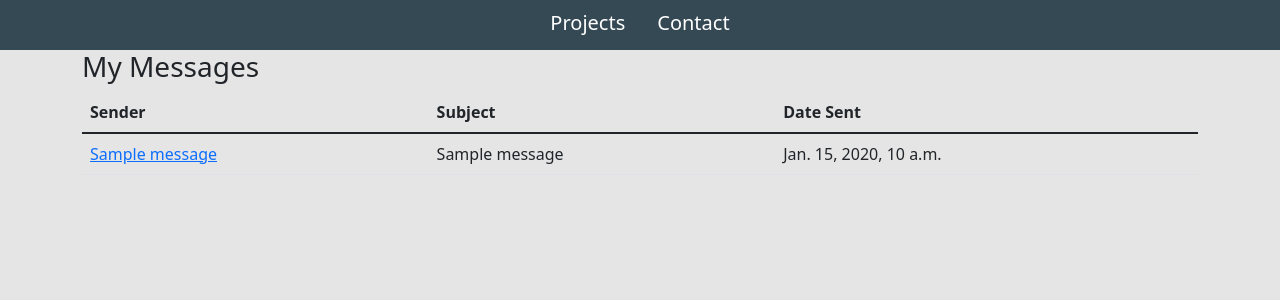
After one commit to JohnG88/my_portfilio, a Django app: page /inbox/ in a window 1280 px wide. The commit adds this page. Shown: the top 300 px of the page. Run offline with Django 4.2, Linux system fonts and the light colour scheme; tables that the repository leaves empty hold one stand-in row (values such as "Sample post"); some libraries are stand-ins or nearby versions.

Commit message:
Added messaging functionality, but it is only one way

```diff
--- a/portfoliowebsite/base/admin.py
+++ b/portfoliowebsite/base/admin.py
@@ -1,8 +1,9 @@
 from django.contrib import admin
-from .models import Project, Skill, Tag
+from .models import Project, Skill, Tag, Message
 
 # Register your models here.
 
 admin.site.register(Project)
 admin.site.register(Skill)
 admin.site.register(Tag)
+admin.site.register(Message)
--- a/portfoliowebsite/base/models.py
+++ b/portfoliowebsite/base/models.py
@@ -32,3 +32,15 @@ class Tag(models.Model):
 
     def __str__(self):
         return self.name
+
+class Message(models.Model):
+    name = models.CharField(max_length=200)
+    email = models.CharField(max_length=200)
+    subject = models.CharField(max_length=200)
+    body = models.TextField()
+    is_read = models.BooleanField(default=False)
+    created = models.DateTimeField(auto_now_add=True)
+    id = models.UUIDField(default=uuid.uuid4, unique=True, primary_key=True, editable=False)
+
+    def __str__(self):
+        return self.name
--- /dev/null
+++ b/portfoliowebsite/base/templates/base/inbox.html
@@ -0,0 +1,35 @@
+{% extends "base/main.html" %}
+{% load static %}
+
+{% block content %}
+    <div class="container">
+        <h3>My Messages</h3>
+
+        <table class="table">
+            <thead>
+                <tr>
+                    <th>Sender</th>
+                    <th>Subject</th>
+                    <th>Date Sent</th>
+                </tr>
+            </thead>
+
+            <tbody>
+                {% for message in inbox %}
+                    {% if message.is_read %}
+                        <tr>
+                    {% else %}
+                        <tr style="font-weight: 900;">
+                    {% endif %}
+                            <td>
+                                <a href="{% url 'message' message.id %}">{{ message.name }}
+                                </a>
+                            </td>
+                            <td>{{ message.subject }}</td>
+                            <td>{{ message.created }}</td>
+                        </tr>
+                {% endfor %}
+            </tbody>
+        </table>
+    </div>
+{% endblock content %}
--- a/portfoliowebsite/base/templates/base/navbar.html
+++ b/portfoliowebsite/base/templates/base/navbar.html
@@ -5,15 +5,16 @@
     </a>
 
     <a class="nav-link" href="#">
-        Courses
-    </a>
-
-    <a class="nav-link" href="#">
         Contact
     </a>
 
-    <a class="nav-link" href="{% url 'add-project' %}">
-        Add Project
-    </a>
+    {% if request.user.is_authenticated %}
+        <a class="nav-link" href="{% url 'add-project' %}">
+            Add Project
+        </a>
+        <a class="nav-link" href="{% url 'inbox' %}">
+            Inbox
+        </a>
+    {% endif %}
 
 </section>
--- a/portfoliowebsite/base/urls.py
+++ b/portfoliowebsite/base/urls.py
@@ -6,4 +6,6 @@ urlpatterns = [
     path('project/<str:pk>/', views.projectPage, name='project'),
     path('add-project/', views.addProject, name='add-project'),
     path('edit-project/<str:pk>/', views.editProject, name='edit-project'),
+    path('inbox/', views.inboxPage, name='inbox'),
+    path('message/<str:pk>/', views.messagePage, name='message'),
 ]
--- a/portfoliowebsite/base/views.py
+++ b/portfoliowebsite/base/views.py
@@ -1,5 +1,5 @@
 from django.shortcuts import render, redirect
-from .models import Project, Skill
+from .models import Project, Skill, Message
 from .forms import ProjectForm
 
 # Create your views here.
@@ -43,3 +43,18 @@ def editProject(request, pk):
 
     context = {'form': form}
     return render(request, 'base/project_form.html', context)
+
+def inboxPage(request):
+    # messages that haven't been read top priority
+    inbox = Message.objects.all().order_by('is_read')
+
+    context = {'inbox': inbox}
+    return render(request, 'base/inbox.html', context)
+
+def messagePage(request, pk):
+    message = Message.objects.get(id=pk)
+    message.is_read = True
+    message.save()
+
+    context = {'message': message}
+    return render(request, 'base/message.html', context)
```
Also changed, not shown: portfoliowebsite/base/templates/base/message.html (added, +13 -0 lines), portfoliowebsite/base/migrations/0006_message.py (added).
